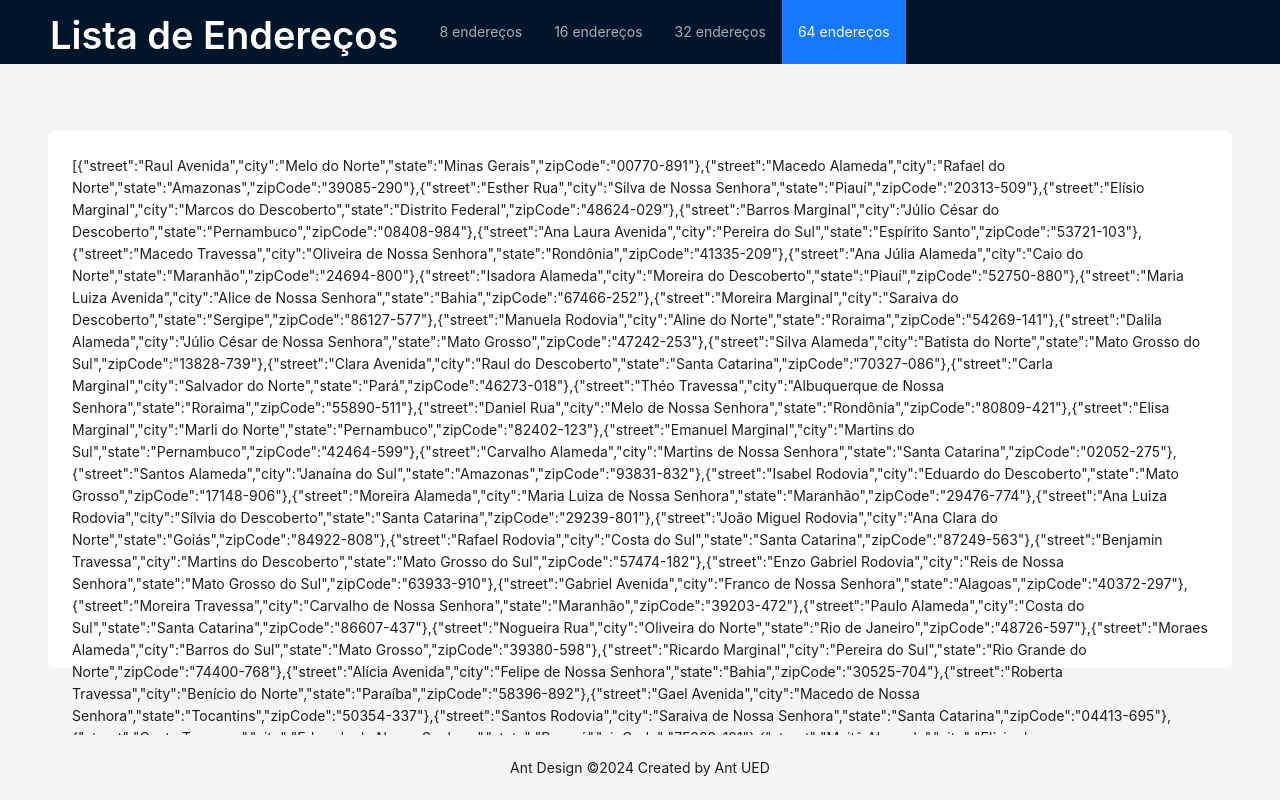
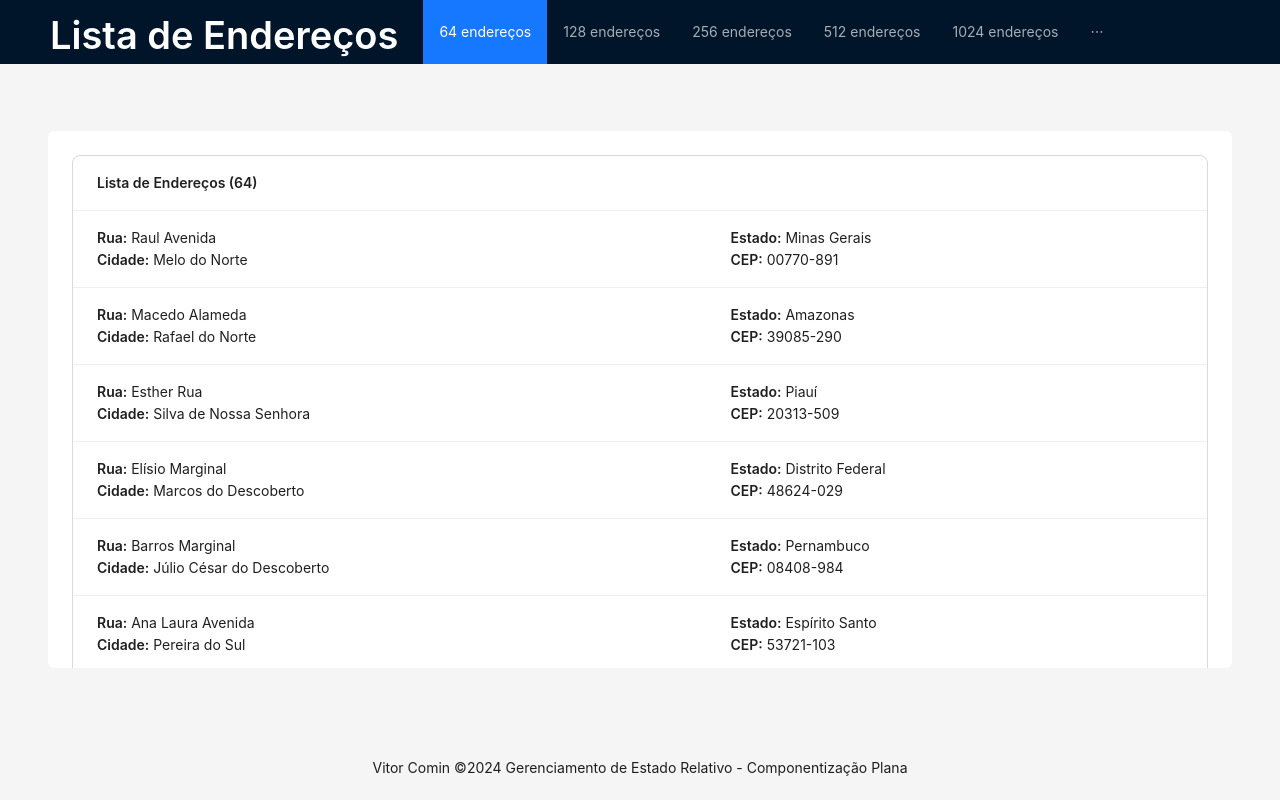
Before and after one commit to VitorComin/galeria-de-fotos-relativo, a React (Create React App) app: page / in a window 1280 px wide. Both pictures are taken after a click on the item "64 endereços". Shown: the top 800 px of the page. Built offline with nearby package versions, Linux system fonts and the light colour scheme.

Commit message:
rendering list, changing lengths, MVP...

```diff
--- a/src/App.css
+++ b/src/App.css
@@ -20,6 +20,20 @@
   border-radius: 6px;
   height: 80%;
   align-items: start;
+  overflow: auto;
+
+  .ant-space-item {
+    width: 100%;
+  }
+  .ant-list {
+    width: 100%;
+  }
+  .ant-col {
+    display: grid;
+  }
+  .ant-list-item {
+    justify-content: unset;
+  }
 }
 
 .header-menu {
--- a/src/components/LayoutFooter/index.tsx
+++ b/src/components/LayoutFooter/index.tsx
@@ -1,13 +1,14 @@
-import { Layout } from 'antd';
+import { Layout } from "antd";
 
 const { Footer } = Layout;
 
 const LayoutFooter: React.FC = () => {
   return (
-    <Footer style={{ textAlign: 'center' }}>
-        Ant Design ©{new Date().getFullYear()} Created by Ant UED
+    <Footer style={{ textAlign: "center" }}>
+      Vitor Comin ©{new Date().getFullYear()} Gerenciamento de Estado Relativo -
+      Componentização Plana
     </Footer>
-  )
-}
+  );
+};
 
-export default LayoutFooter
+export default LayoutFooter;
--- a/src/components/LayoutHeader/index.tsx
+++ b/src/components/LayoutHeader/index.tsx
@@ -28,12 +28,7 @@ const LayoutHeader: React.FC<ILayoutHeader> = ({ setAddressesList }) => {
           Lista de Endereços
         </Typography.Title>
       </Space>
-      <Menu
-        theme="dark"
-        mode="horizontal"
-        defaultSelectedKeys={["8"]}
-        className="header-menu"
-      >
+      <Menu theme="dark" mode="horizontal" className="header-menu">
         {menuItems?.map((item) => (
           <Menu.Item
             key={item?.key}
--- a/src/constants/menuItens.tsx
+++ b/src/constants/menuItens.tsx
@@ -1,18 +1,30 @@
 export const menuItems = [
-  {
-    key: 8,
-    label: "8 endereços",
-  },
-  {
-    key: 16,
-    label: "16 endereços",
-  },
-  {
-    key: 32,
-    label: "32 endereços",
-  },
   {
     key: 64,
     label: "64 endereços",
   },
+  {
+    key: 128,
+    label: "128 endereços",
+  },
+  {
+    key: 256,
+    label: "256 endereços",
+  },
+  {
+    key: 512,
+    label: "512 endereços",
+  },
+  {
+    key: 1024,
+    label: "1024 endereços",
+  },
+  {
+    key: 2048,
+    label: "2048 endereços",
+  },
+  {
+    key: 4096,
+    label: "4096 endereços",
+  },
 ];
--- a/src/pages/ContentPage/index.tsx
+++ b/src/pages/ContentPage/index.tsx
@@ -1,10 +1,52 @@
-import { Space, Typography } from "antd";
-import { IContentPage } from "../../types/GeneralTypes";
+import { Col, List, Space, Typography } from "antd";
+import { IAddresses, IContentPage } from "../../types/GeneralTypes";
 
 const ContentPage: React.FC<IContentPage> = ({ addressesList }) => {
   return (
     <Space className="layout-content-container">
-      <Typography.Text>{JSON.stringify(addressesList)}</Typography.Text>
+      {addressesList?.length > 0 ? (
+        <List
+          size="large"
+          header={
+            <Typography.Text
+              strong
+            >{`Lista de Endereços (${addressesList?.length})`}</Typography.Text>
+          }
+          bordered
+          dataSource={addressesList}
+          renderItem={(address: IAddresses) => (
+            <List.Item>
+              <Col span={14}>
+                <Typography.Text>
+                  <strong>Rua:</strong> {address?.street}
+                </Typography.Text>
+                <Typography.Text>
+                  <strong>Cidade:</strong> {address?.city}
+                </Typography.Text>
+              </Col>
+              <Col>
+                <Typography.Text>
+                  <strong>Estado:</strong> {address?.state}
+                </Typography.Text>
+                <Typography.Text>
+                  <strong>CEP:</strong> {address?.zipCode}
+                </Typography.Text>
+              </Col>
+            </List.Item>
+          )}
+        />
+      ) : (
+        <Typography.Paragraph>
+          Escolha uma opção de tamanho de objeto.
+          <br />
+          <br />
+          O objetivo é ver a performance da aplicação usando a componentização
+          plana com gerenciamento de estado relativo.
+          <br />
+          <br />
+          Os resultados serão usados para o MVP do meu TCC.
+        </Typography.Paragraph>
+      )}
     </Space>
   );
 };
```
